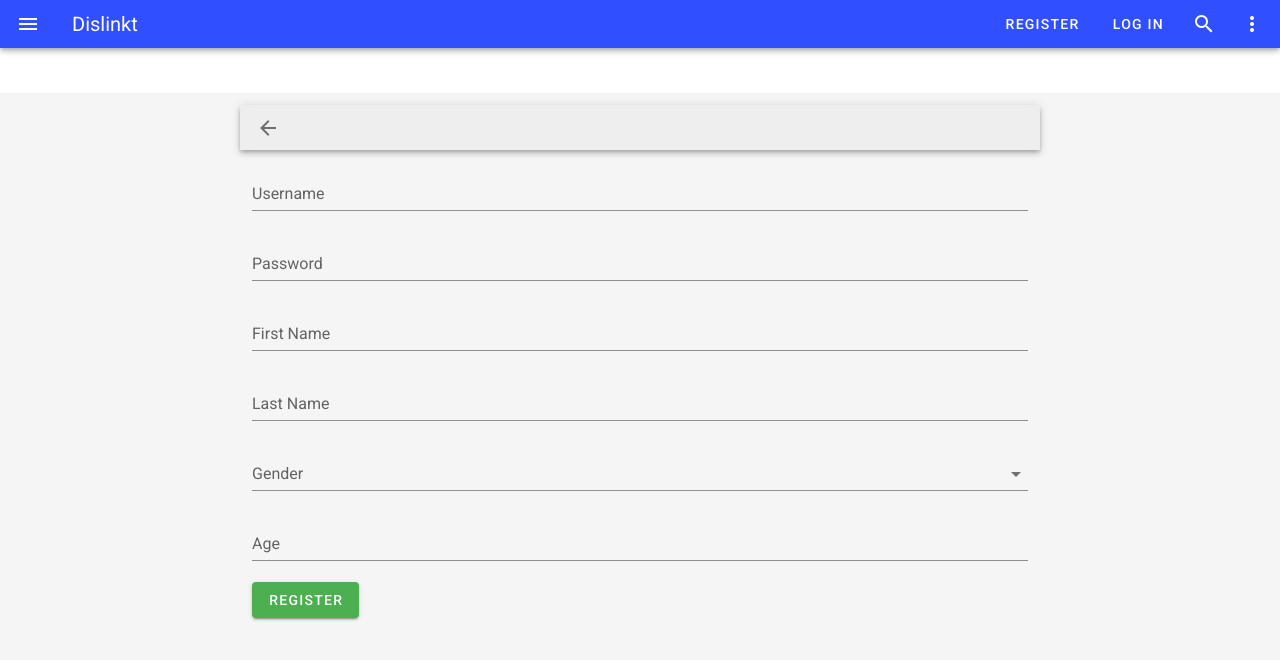
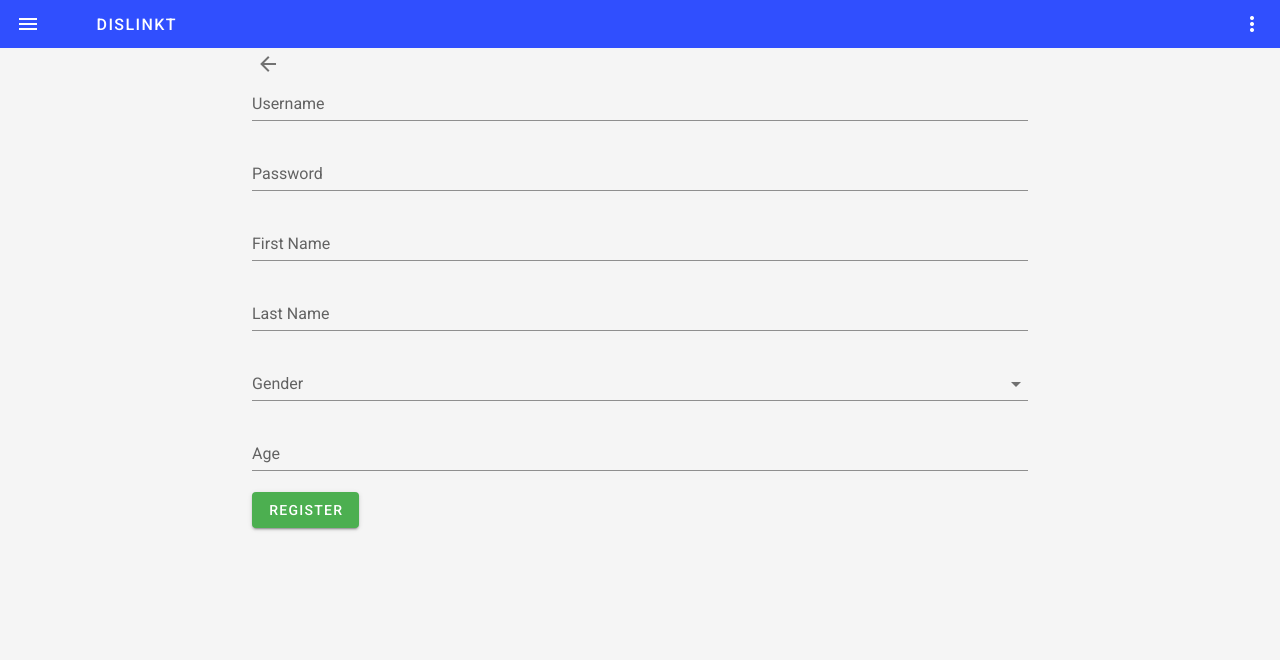
Before and after one commit to alexvarga/XWS-2022, a Vue app in the folder frontend/front/: page /register in a window 1280 px wide. Shown: the top 660 px of the page. Built offline with nearby package versions, Linux system fonts and the light colour scheme.

Commit message:
Fixed header component.

```diff
--- a/frontend/front/src/App.vue
+++ b/frontend/front/src/App.vue
@@ -1,6 +1,6 @@
 <template>
   <v-app>
-  <header-component></header-component>
+  <!-- <header-component></header-component> -->
 
     <v-main>
       <router-view/>
--- /dev/null
+++ b/frontend/front/src/components/AltHeaderComponent.vue
@@ -0,0 +1,30 @@
+<template>
+  <div>
+    <v-app-bar color="indigo accent-4" dense dark>
+      <v-app-bar-nav-icon></v-app-bar-nav-icon>
+
+      <v-toolbar-title >
+
+          <v-btn x-large :to="'/'" text >Dislinkt</v-btn>
+          </v-toolbar-title>
+
+      <v-spacer></v-spacer>
+
+
+
+      <v-menu left bottom>
+        <template v-slot:activator="{ on, attrs }">
+          <v-btn icon v-bind="attrs" v-on="on">
+            <v-icon>mdi-dots-vertical</v-icon>
+          </v-btn>
+        </template>
+
+        <v-list>
+          <v-list-item v-for="n in 5" :key="n" @click="() => {}">
+            <v-list-item-title>Option {{ n }}</v-list-item-title>
+          </v-list-item>
+        </v-list>
+      </v-menu>
+    </v-app-bar>
+  </div>
+</template>
--- a/frontend/front/src/components/HeaderComponent.vue
+++ b/frontend/front/src/components/HeaderComponent.vue
@@ -3,7 +3,10 @@
     <v-app-bar color="indigo accent-4" dense dark>
       <v-app-bar-nav-icon></v-app-bar-nav-icon>
 
-      <v-toolbar-title>Dislinkt</v-toolbar-title>
+      <v-toolbar-title >
+
+          <v-btn x-large :to="'/'" text flat >Dislinkt</v-btn>
+          </v-toolbar-title>
 
       <v-spacer></v-spacer>
 
@@ -76,12 +79,14 @@ export default {
       }
     },
     goToRegister() {
+
       this.$router.push({ path: "/register" });
     },
     goToLogin() {
       this.$router.push({ path: "/login" });
     },
     goToUserHome(){
+
       this.$router.push({path: "/myHome"});
     }
   },
--- a/frontend/front/src/views/AboutView.vue
+++ b/frontend/front/src/views/AboutView.vue
@@ -1,5 +1,17 @@
 <template>
   <div class="about">
+      <header-component></header-component>
+
     <h1>This is an about page</h1>
   </div>
 </template>
+
+<script>
+import HeaderComponent from '../components/HeaderComponent.vue';
+
+export default {
+  components: {
+    HeaderComponent
+  }
+}
+</script>
--- a/frontend/front/src/views/HomeView.vue
+++ b/frontend/front/src/views/HomeView.vue
@@ -1,5 +1,8 @@
 <template>
   <div class="home">
+  <header-component></header-component>
+
+
     <div v-for="post in allPosts" :key="post.id">
       <post-card :post="post"></post-card>
     </div>
@@ -13,11 +16,13 @@ import HeaderComponent from "@/components/HeaderComponent.vue";
 import PostCard from "../components/PostCard.vue";
 import axios from "axios";
 
+
 export default {
   name: "Home",
 
   components: {
     HelloWorld,
+    HeaderComponent,
 
     PostCard,
   },
@@ -87,6 +92,8 @@ export default {
   mounted() {
     this.loadPosts();
 
+
+
   },
 };
 </script>
--- a/frontend/front/src/views/Login.vue
+++ b/frontend/front/src/views/Login.vue
@@ -1,5 +1,10 @@
 <template>
+<div>
+      <!-- <header-component></header-component> -->
+      <alt-header-component></alt-header-component>
+
   <v-app class="grey lighten-4">
+
     <v-snackbar v-model="snackbar" centered timeout="3500">
       <span>{{snackbarText}}</span>
       </v-snackbar>
@@ -7,8 +12,8 @@
       <v-row>
         <v-col width="300px"></v-col>
         <v-col width="600px">
-          <v-toolbar flat height="45" width="800px">
-            <v-app-bar app height="45" color="grey lighten-3">
+          <v-toolbar flat height="0" width="800px">
+            <v-app-bar app height="0" color="grey lighten-3">
               <v-app-bar-nav-icon @click="$router.push('/')">
                 <v-icon>mdi-arrow-left</v-icon>
               </v-app-bar-nav-icon>
@@ -48,13 +53,18 @@
       </v-row>
     </v-container>
   </v-app>
+</div>
 </template>
 
 <script>
 import axios from 'axios';
 import { setToken } from '../token/token.js'
+import AltHeaderComponent from '../components/AltHeaderComponent.vue';
+
 
 export default {
+      components: {AltHeaderComponent},
+
   name: "Login",
   data() {
     return {
--- a/frontend/front/src/views/NewPostView.vue
+++ b/frontend/front/src/views/NewPostView.vue
@@ -1,5 +1,7 @@
 <template>
   <div>
+          <header-component></header-component>
+
     <div v-if="isLoggedIn==true">
 
     <v-card class="ma-4 text-center">
@@ -22,14 +24,14 @@
 </template>
 
 <script>
-
+import HeaderComponent from '../components/HeaderComponent.vue';
 import Axios from "axios";
 import { VueEditor } from "vue2-editor";
 import { getToken, getId, getUsername } from "../token/token.js";
 
 
 export default {
-  components: { VueEditor },
+  components: { VueEditor, HeaderComponent },
   methods: {
     submit() {
 
--- a/frontend/front/src/views/PostView.vue
+++ b/frontend/front/src/views/PostView.vue
@@ -1,5 +1,7 @@
 <template>
   <div class="post">
+          <header-component></header-component>
+
     <v-snackbar
       transition="fade-transition"
       v-model="snackbar"
@@ -70,10 +72,11 @@
 import axios from "axios";
 import moment from "moment";
 import CommentComponent from "@/components/CommentComponent.vue";
+import HeaderComponent from '../components/HeaderComponent.vue';
 import { getToken, getUsername } from "../token/token.js";
 
 export default {
-  components: { CommentComponent },
+  components: { CommentComponent, HeaderComponent },
   name: "PostView",
   data() {
     return {
--- a/frontend/front/src/views/ProfileView.vue
+++ b/frontend/front/src/views/ProfileView.vue
@@ -1,5 +1,7 @@
 <template>
   <div>
+          <header-component></header-component>
+
     <!-- <p>hi {{ this.userId }}</p>
     <p>{{ this.user.firstName }}</p> -->
 
@@ -32,10 +34,12 @@ import { getToken, getUsername } from "../token/token.js";
 
 import Axios from "axios";
 import PostCard from "../components/PostCard.vue";
+import HeaderComponent from '../components/HeaderComponent.vue';
+
 import ExperienceCardComponent from "@/components/ExperienceCardComponent.vue";
 
 export default {
-  components: { PostCard, ExperienceCardComponent },
+  components: { PostCard, ExperienceCardComponent, HeaderComponent },
   name: "ProfileView",
   data() {
     return {
--- a/frontend/front/src/views/RegisterView.vue
+++ b/frontend/front/src/views/RegisterView.vue
@@ -1,4 +1,8 @@
 <template>
+  <div>
+          <alt-header-component></alt-header-component>
+
+
   <v-app class="grey lighten-4">
     <v-snackbar v-model="snackbar" centered timeout="3500">
       <span>{{ snackbarText }}</span>
@@ -7,8 +11,8 @@
       <v-row>
         <v-col width="300px"></v-col>
         <v-col width="600px">
-          <v-toolbar flat height="45" width="800px">
-            <v-app-bar app height="45" color="grey lighten-3">
+          <v-toolbar flat height="0" width="800px">
+            <v-app-bar app height="0" color="grey lighten-3">
               <v-app-bar-nav-icon @click="$router.push('/')">
                 <v-icon>mdi-arrow-left</v-icon>
               </v-app-bar-nav-icon>
@@ -68,13 +72,18 @@
       </v-row>
     </v-container>
   </v-app>
+  </div>
 </template>
 
 <script>
+import AltHeaderComponent from '../components/AltHeaderComponent.vue';
+
 import axios from "axios";
 import { setToken } from "../token/token.js";
 
 export default {
+        components: {AltHeaderComponent},
+
   name: "RegisterView",
   data() {
     return {
--- a/frontend/front/src/views/UserPageView.vue
+++ b/frontend/front/src/views/UserPageView.vue
@@ -1,5 +1,7 @@
 <template>
   <div>
+          <header-component></header-component>
+
     <v-tabs fixed-tabs>
       <v-tab href="#myPosts">My Posts</v-tab>
       <v-tab-item value="myPosts">
@@ -59,6 +61,7 @@ import axios from "axios";
 import PostCard from "../components/PostCard.vue";
 import ExperienceCardComponent from "@/components/ExperienceCardComponent.vue";
 import UpdateProfileComponenet from "../components/UpdateProfileComponent.vue";
+import HeaderComponent from '../components/HeaderComponent.vue';
 import FollowingComponent from "../components/FollowingComponent.vue";
 
 export default {
@@ -67,6 +70,7 @@ export default {
     ExperienceCardComponent,
     UpdateProfileComponenet,
     FollowingComponent,
+    HeaderComponent,
   },
   name: "UserPageView",
   data() {
```
